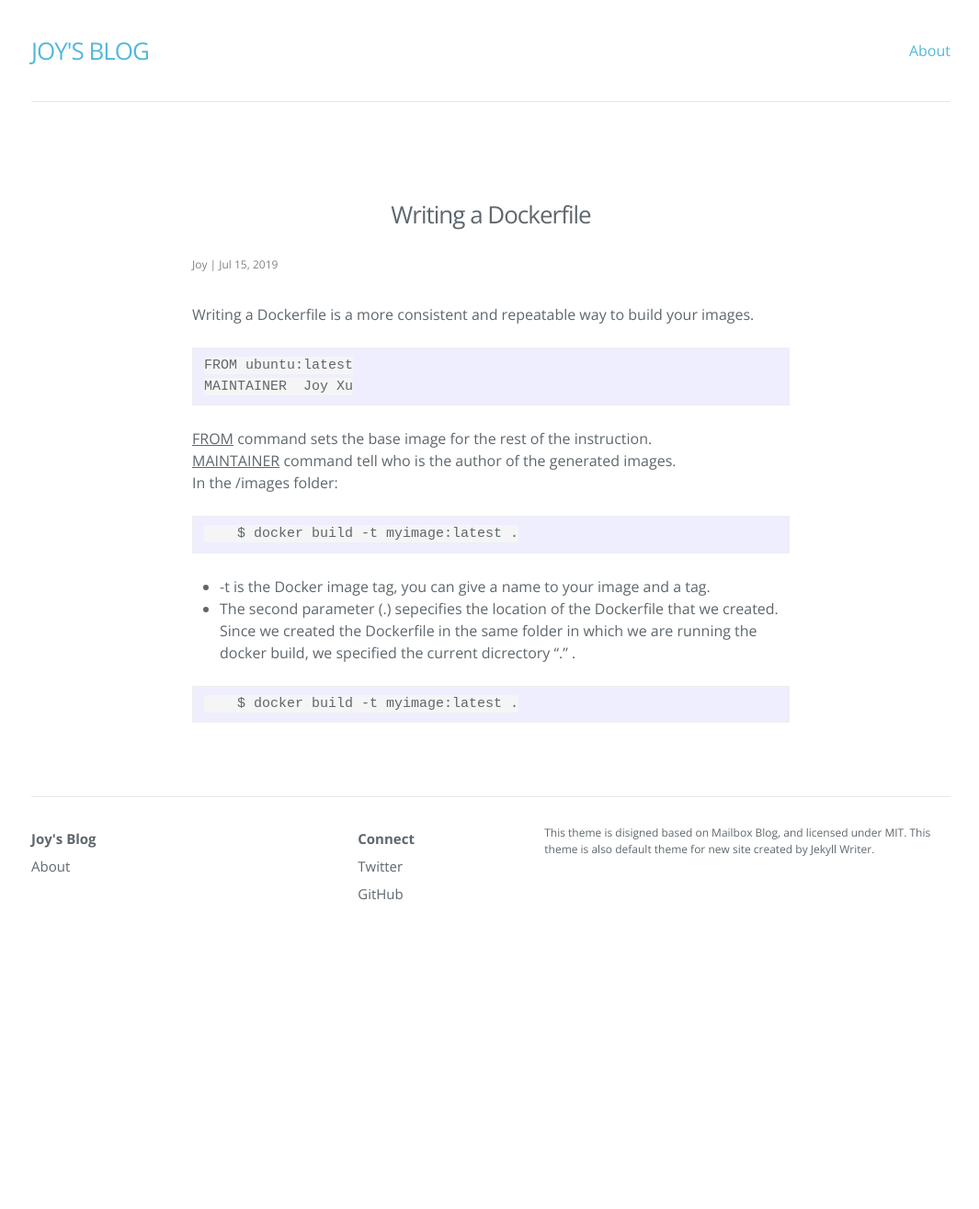
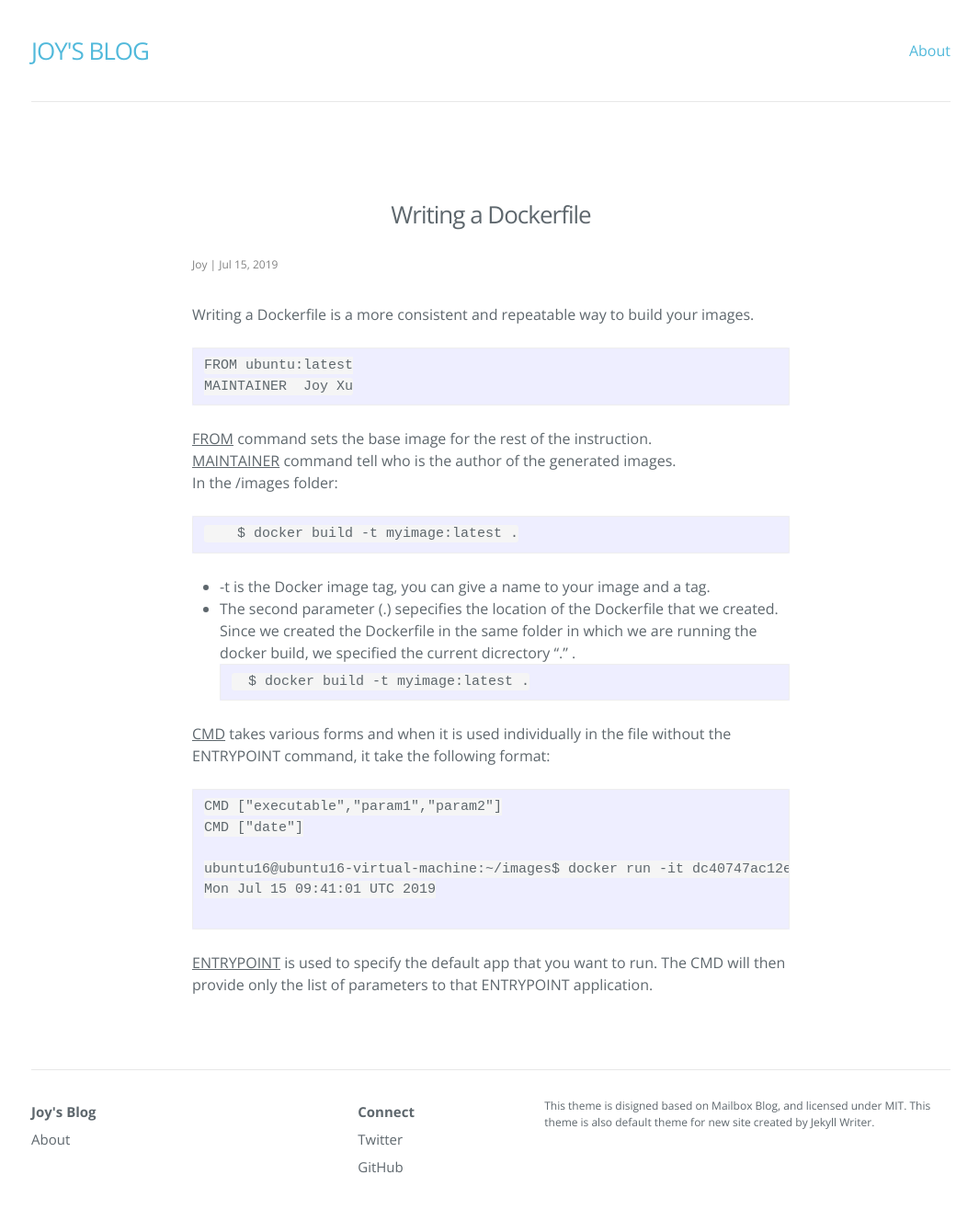
Before and after one commit to joystitch/joystitch.github.io, a Jekyll site: the page built from _posts/2019-07-15-Writing a Dockerfile.md, in a window 1280 px wide and 1352 px high. Shown: the top 1315 px of the window at 92% size, without its empty margins (106-1171 px from the left). Built offline with Jekyll 4.4.1, drawn with Linux system fonts in a browser that asks for light colours; nearby versions of some CDN libraries.

Commit message:
Update Writing a Dockerfile

````diff
--- a/_posts/2019-07-15-Writing a Dockerfile.md
+++ b/_posts/2019-07-15-Writing a Dockerfile.md
@@ -18,8 +18,17 @@ In the /images folder:
 ```
 * -t is the Docker image tag, you can give a name to your image and a tag.
 * The second parameter (.) sepecifies the location of the Dockerfile that we created. Since we created the Dockerfile in the same folder in which we are running the docker build, we specified the current dicrectory "." .
-
-
 ```
     $ docker build -t myimage:latest .
 ```
+
+<u>CMD</u> takes various forms and when it is used individually in the file without the ENTRYPOINT command, it take the following format:
+```
+CMD ["executable","param1","param2"]
+CMD ["date"]
+
+ubuntu16@ubuntu16-virtual-machine:~/images$ docker run -it dc40747ac12e
+Mon Jul 15 09:41:01 UTC 2019
+
+```
+<u>ENTRYPOINT</u> is used to specify the default app that you want to run. The CMD will then provide only the list of parameters to that ENTRYPOINT application.
````
